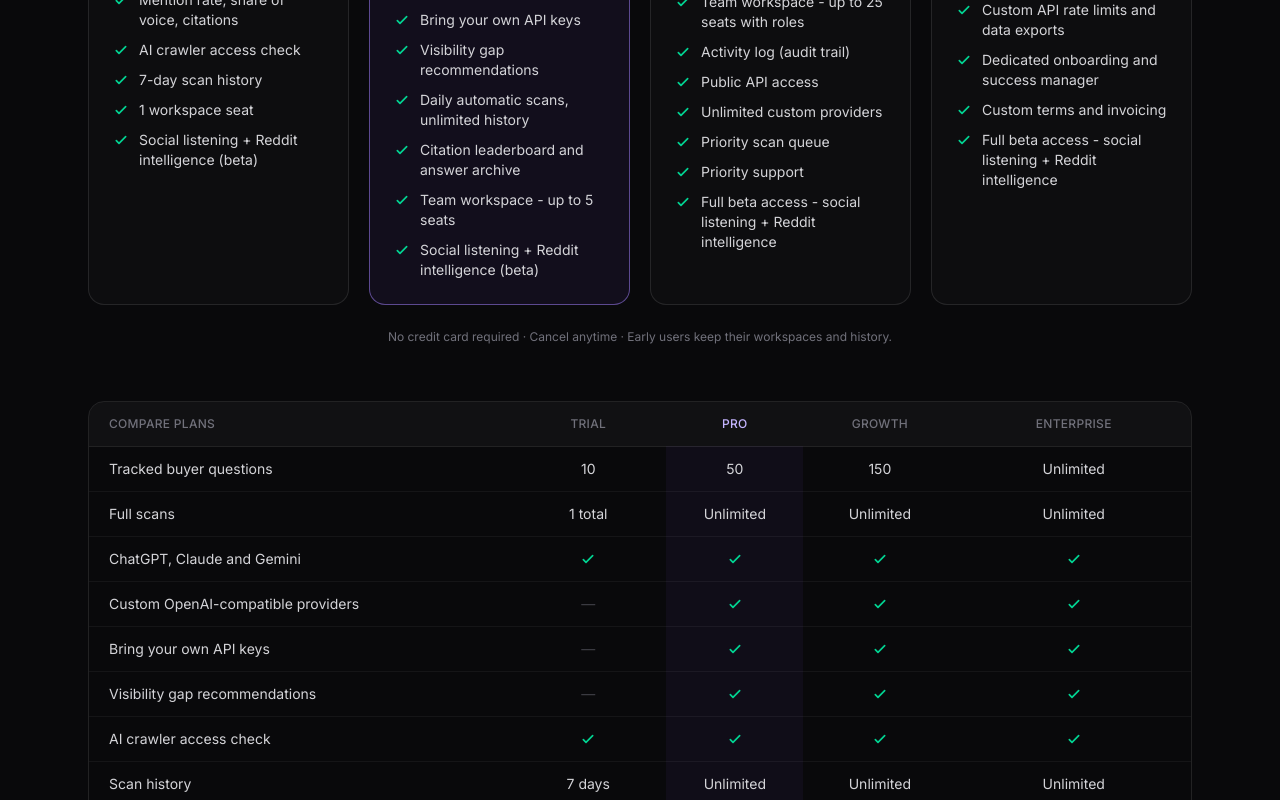
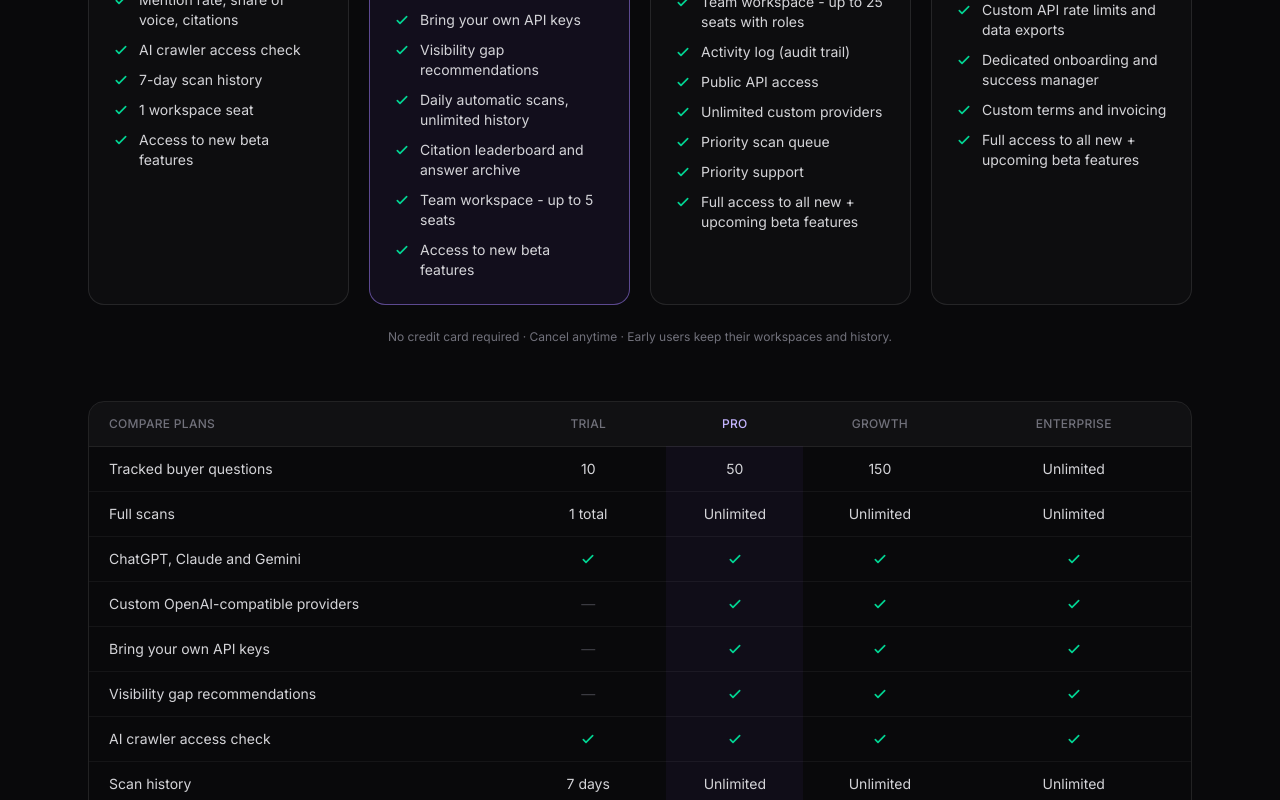
Before and after one commit to itz-kirankumar/Threadly, a Next.js app: page / in a window 1280 px wide. Shown: the part 2980-3780 px from the top of the page. Built offline with nearby package versions, Linux system fonts and the light colour scheme; no server answers.

Commit message:
Beta pricing copy: all new + upcoming features, no tool quotas
Per user: Growth/Enterprise lines now "Full access to all new + upcoming
beta features"; trial/Pro lines "Access to new beta features"; comparison
row "New + upcoming beta features". No per-hour quotas or tool names.

```diff
--- a/src/components/landing/Pricing.tsx
+++ b/src/components/landing/Pricing.tsx
@@ -31,7 +31,7 @@ const TIERS: Tier[] = [
       "AI crawler access check",
       "7-day scan history",
       "1 workspace seat",
-      "Social listening + Reddit intelligence (beta)",
+      "Access to new beta features",
     ],
   },
   {
@@ -50,7 +50,7 @@ const TIERS: Tier[] = [
       "Daily automatic scans, unlimited history",
       "Citation leaderboard and answer archive",
       "Team workspace - up to 5 seats",
-      "Social listening + Reddit intelligence (beta)",
+      "Access to new beta features",
     ],
   },
   {
@@ -69,7 +69,7 @@ const TIERS: Tier[] = [
       "Unlimited custom providers",
       "Priority scan queue",
       "Priority support",
-      "Full beta access - social listening + Reddit intelligence",
+      "Full access to all new + upcoming beta features",
     ],
   },
   {
@@ -86,7 +86,7 @@ const TIERS: Tier[] = [
       "Custom API rate limits and data exports",
       "Dedicated onboarding and success manager",
       "Custom terms and invoicing",
-      "Full beta access - social listening + Reddit intelligence",
+      "Full access to all new + upcoming beta features",
     ],
   },
 ];
@@ -104,7 +104,7 @@ const COMPARISON: { label: string; values: (string | boolean)[] }[] = [
   { label: "Roles and invite links", values: [false, true, true, true] },
   { label: "Activity log (audit trail)", values: [false, false, true, true] },
   { label: "Public API access", values: [false, false, true, true] },
-  { label: "Social + Reddit intelligence (beta)", values: ["Included", "Included", "Full access", "Full access"] },
+  { label: "New + upcoming beta features", values: ["Included", "Included", "Full access", "Full access"] },
   { label: "Support", values: ["Community", "Standard", "Priority", "Dedicated manager"] },
 ];
 
```
